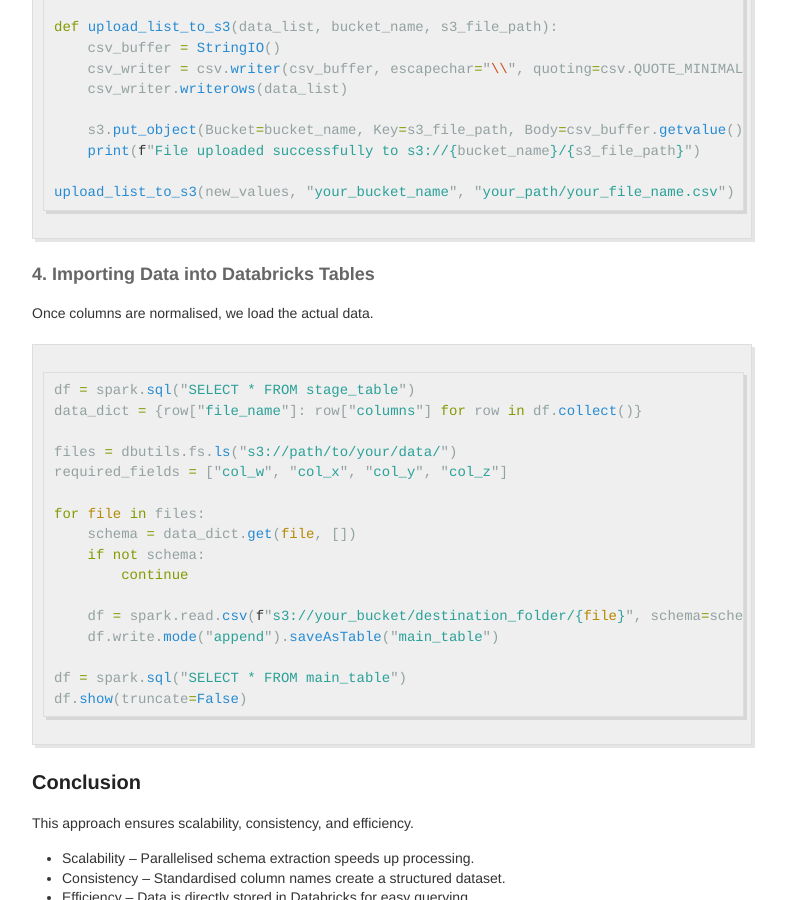
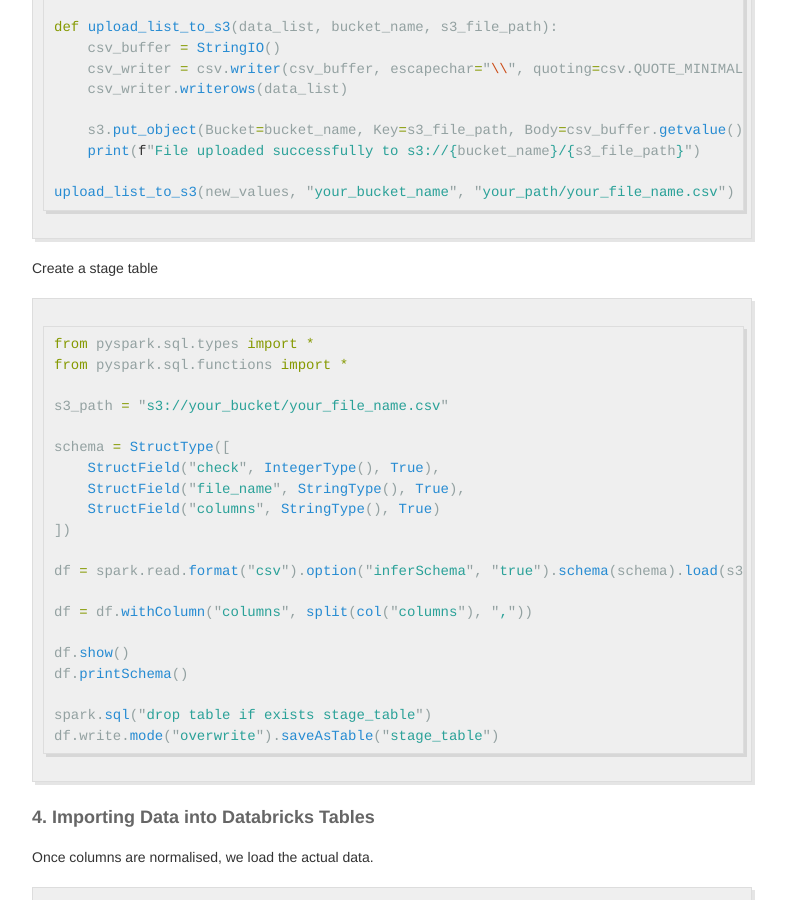
Before and after one commit to noahtjkim/noahtjkim.github.io, a Jekyll site: the page built from _posts/2025-03-19-Processing-Large_Datasets-in-Databricks-for-Data-Warehouse-Integration.md, in a window 1280 px wide and 900 px high, scrolled down 3825 px. Shown: the whole window, without its empty margins (248-1034 px from the left). Built offline with Jekyll 4.4.1, drawn with Linux system fonts in a browser that asks for light colours.

Commit message:
Update 2025-03-19-Processing-Large_Datasets-in-Databricks-for-Data-Warehouse-Integration.md

````diff
--- a/_posts/2025-03-19-Processing-Large_Datasets-in-Databricks-for-Data-Warehouse-Integration.md
+++ b/_posts/2025-03-19-Processing-Large_Datasets-in-Databricks-for-Data-Warehouse-Integration.md
@@ -171,6 +171,30 @@
 upload_list_to_s3(new_values, "your_bucket_name", "your_path/your_file_name.csv")
 ```
 
+Create a stage table
+```python
+from pyspark.sql.types import *
+from pyspark.sql.functions import *
+
+s3_path = "s3://your_bucket/your_file_name.csv"
+
+schema = StructType([
+    StructField("check", IntegerType(), True),
+    StructField("file_name", StringType(), True),
+    StructField("columns", StringType(), True)
+])
+
+df = spark.read.format("csv").option("inferSchema", "true").schema(schema).load(s3_path)
+
+df = df.withColumn("columns", split(col("columns"), ","))
+
+df.show()
+df.printSchema()
+
+spark.sql("drop table if exists stage_table")
+df.write.mode("overwrite").saveAsTable("stage_table")
+```
+
 #### 4. Importing Data into Databricks Tables
 Once columns are normalised, we load the actual data.
 
````
